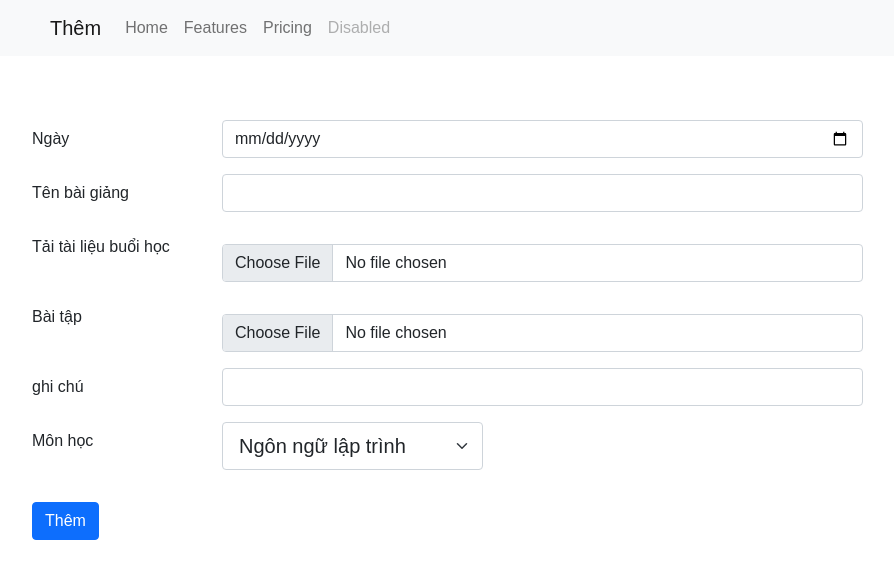
After one commit to nguyenquanghuy61ht/congngheweb, a PHP site: page /BTL/admin/processer_admin/page_add_lesson.php in a window 1280 px wide. The commit adds this page. Shown: the top 579 px of the page, without its empty margins (50-944 px from the left). Run offline with PHP 8.4, Linux system fonts and the light colour scheme; data comes from the database, SQL or seed files in the repository.

Commit message:
proceser add_lesson

```diff
--- /dev/null
+++ b/admin/processer_admin/page_add_lesson.php
@@ -0,0 +1,152 @@
+<!DOCTYPE html>
+<html lang="en">
+<?php
+    session_start()
+?>
+<head>
+    <meta charset="UTF-8">
+    <meta http-equiv="X-UA-Compatible" content="IE=edge">
+    <meta name="viewport" content="width=device-width, initial-scale=1.0">
+    <link rel="stylesheet" href="https://cdnjs.cloudflare.com/ajax/libs/font-awesome/6.0.0-beta2/css/all.min.css" integrity="sha512-YWzhKL2whUzgiheMoBFwW8CKV4qpHQAEuvilg9FAn5VJUDwKZZxkJNuGM4XkWuk94WCrrwslk8yWNGmY1EduTA==" crossorigin="anonymous" referrerpolicy="no-referrer" />
+    <link href="https://cdn.jsdelivr.net/npm/bootstrap@5.0.2/dist/css/bootstrap.min.css" rel="stylesheet" integrity="sha384-EVSTQN3/azprG1Anm3QDgpJLIm9Nao0Yz1ztcQTwFspd3yD65VohhpuuCOmLASjC" crossorigin="anonymous">
+    <title>Document</title>
+    <link rel="stylesheet" href="page_lesson.css">
+</head>
+
+<body>
+    <div class="contener-fluid">
+        <div class="contener">
+            <div class="row">
+                <div class="col-md-12">
+                    <nav class="navbar navbar-expand-lg navbar-light bg-light  ">
+
+                        <a class="navbar-brand" href="#">Thêm </a>
+                        <button class="navbar-toggler" type="button" data-toggle="collapse" data-target="#navbarNav" aria-controls="navbarNav" aria-expanded="false" aria-label="Toggle navigation">
+                            <span class="navbar-toggler-icon"></span>
+                        </button>
+                        <div class="collapse navbar-collapse" id="navbarNav">
+                            <ul class="navbar-nav">
+                                <li class="nav-item active">
+                                    <a class="nav-link" href="#">Home <span class="sr-only">(current)</span></a>
+                                </li>
+                                <li class="nav-item">
+                                    <a class="nav-link" href="#">Features</a>
+                                </li>
+                                <li class="nav-item">
+                                    <a class="nav-link" href="#">Pricing</a>
+                                </li>
+                                <li class="nav-item">
+                                    <a class="nav-link disabled" href="#">Disabled</a>
+                                </li>
+                            </ul>
+                        </div>
+                    </nav>
+
+
+                </div>
+            </div>
+        </div>
+
+    </div>
+    <div class="container mt-5">
+        <div class="row">
+            <div class="col-md-12">
+                <form id="form_update" method="POST" action="proceser_page_lesson.php" enctype="multipart/form-data">
+                    <div class="form-group row mb-3">
+                        <div class="col-sm-9 img-fluid box ">
+
+                            <?php
+                            if (isset($_SESSION['check_empty'])) {
+                                echo  $_SESSION['check_empty'];
+                                unset($_SESSION['check_empty']);
+                            }
+                            if (isset($_SESSION['file_empty'])) {
+                                echo  $_SESSION['file_empty'];
+                                unset($_SESSION['file_empty']);
+                            }
+                            if (isset($_SESSION['type_file'])) {
+                                echo  $_SESSION['type_file'];
+                                unset($_SESSION['type_file']);
+                            }
+                            if (isset($_SESSION['success'])) {
+                                echo   $_SESSION['success'];
+                                unset($_SESSION['success']);
+                            }
+
+                            ?>
+                        </div>
+                    </div>
+                    <div class="form-group row mb-3">
+                        <label for="inputEmail3" class="col-sm-2 col-form-label">Ngày</label>
+                        <div class="col-sm-7">
+                            <input type="date" class="form-control" id="day" name="day">
+                        </div>
+                    </div>
+                    <div class="form-group row mb-3">
+                        <label for="inputPassword3" class="col-sm-2 col-form-label">Tên bài giảng</label>
+                        <div class="col-sm-7">
+                            <input type="text" class="form-control" id="name_baigiang" name="name_baigiang">
+                        </div>
+                    </div>
+                    <div class="form-group row mb-3">
+                        <label for="inputPassword3" class="col-sm-2 col-form-label">Tải tài liệu buổi học</label>
+                        <div class="col-sm-7 img-fluid box ">
+                            <div class="mt-3">
+                                <input id='empty_res' class="form-control" type="file" id="fileToUpload_document" name="fileToUpload_document">
+                            </div>
+                        </div>
+                    </div>
+                    <div class="form-group row mb-3">
+                        <label for="inputPassword3" class="col-sm-2 col-form-label"> Bài tập</label>
+                        <div class="col-sm-7">
+                            <div class="mt-3">
+                                <input id='empty_res' class="form-control" type="file" id="fileToUpload_Exercise" name="fileToUpload_Exercise">
+                            </div>
+                        </div>
+                    </div>
+                    <div class="form-group row mb-3">
+                        <label for="inputPassword3" class="col-sm-2 col-form-label">ghi chú</label>
+                        <div class="col-sm-7">
+                            <input type="text" class="form-control " id="note" name="note">
+                        </div>
+                    </div>
+
+                    <div class="form-group row mb-3">
+                        <label for="inputPassword3" class="col-sm-2 col-form-label">Môn học</label>
+                        <div class="col-sm-3">
+                            <select name="sltmh" class="form-select form-select-lg mb-3" aria-label=".form-select-lg example">
+                                <?php
+
+                                $conn = mysqli_connect('localhost', 'root', '', 'db_btl');
+                                if (!$conn) {
+                                    die("Không thể kết nối");
+                                }
+                                $sql_monhoc = 'SELECT tenmh,mamh from monhoc;';
+                                $result = mysqli_query($conn, $sql_monhoc);
+                                if (mysqli_num_rows($result) > 0) {
+                                    while ($row = mysqli_fetch_assoc($result)) {
+
+                                        echo "<option value=" . $row['mamh'] . ">" . $row['tenmh'] . "</option>";
+                                    }
+                                }
+
+                                ?>
+                            </select>
+                        </div>
+                    </div>
+                    <div class="form-group row">
+                        <div class="col-sm-10">
+                            <button type="submit" name="submit" class="btn btn-primary">Thêm</button>
+                        </div>
+                    </div>
+                </form>
+                <div id="succ"></div>
+                <div id="err"></div>
+            </div>
+        </div>
+    </div>
+    <script src="https://ajax.googleapis.com/ajax/libs/jquery/3.5.1/jquery.min.js"></script>
+    <script src="https://cdn.jsdelivr.net/npm/bootstrap@5.0.2/dist/js/bootstrap.bundle.min.js" integrity="sha384-MrcW6ZMFYlzcLA8Nl+NtUVF0sA7MsXsP1UyJoMp4YLEuNSfAP+JcXn/tWtIaxVXM" crossorigin="anonymous"></script>
+</body>
+
+</html>
--- a/admin/user.php
+++ b/admin/user.php
@@ -17,8 +17,7 @@
 </ul>
 <div class="tab-content" id="myTabContent">
     <div class="tab-pane fade show active" id="home" role="tabpanel" aria-labelledby="home-tab">
-        <a href="processer_admin/page_lesson.php"><button type="button" class="btn btn-primary mt-3 ">Thêm bài giảng</button></a>
-        <a href="processer_admin/chat.php"><button type="button" class="btn btn-primary mt-3 ">chat </button></a>
+        <a href="processer_admin/page_add_lesson.php"><button type="button" class="btn btn-primary mt-3 ">Thêm bài giảng</button></a>
         <table class="table table-bordered mt-3">
             <thead class="thead-dark">
                 <tr>
--- a/assets/css/style.css
+++ b/assets/css/style.css
@@ -13,7 +13,7 @@ body {
 
 }
 
-.img-infomation{width: 210px;}
+.img-infomation{width: 150px;}
 .card-trantion:hover .card-img-top {
 
 transition-duration: .3s;
```
Also changed, not shown: admin/processer_admin/proceser_page_lesson.php (added, +73 -0 lines), admin/sinhvien.php (+21 -10 lines), register.php (+16 -3 lines).
